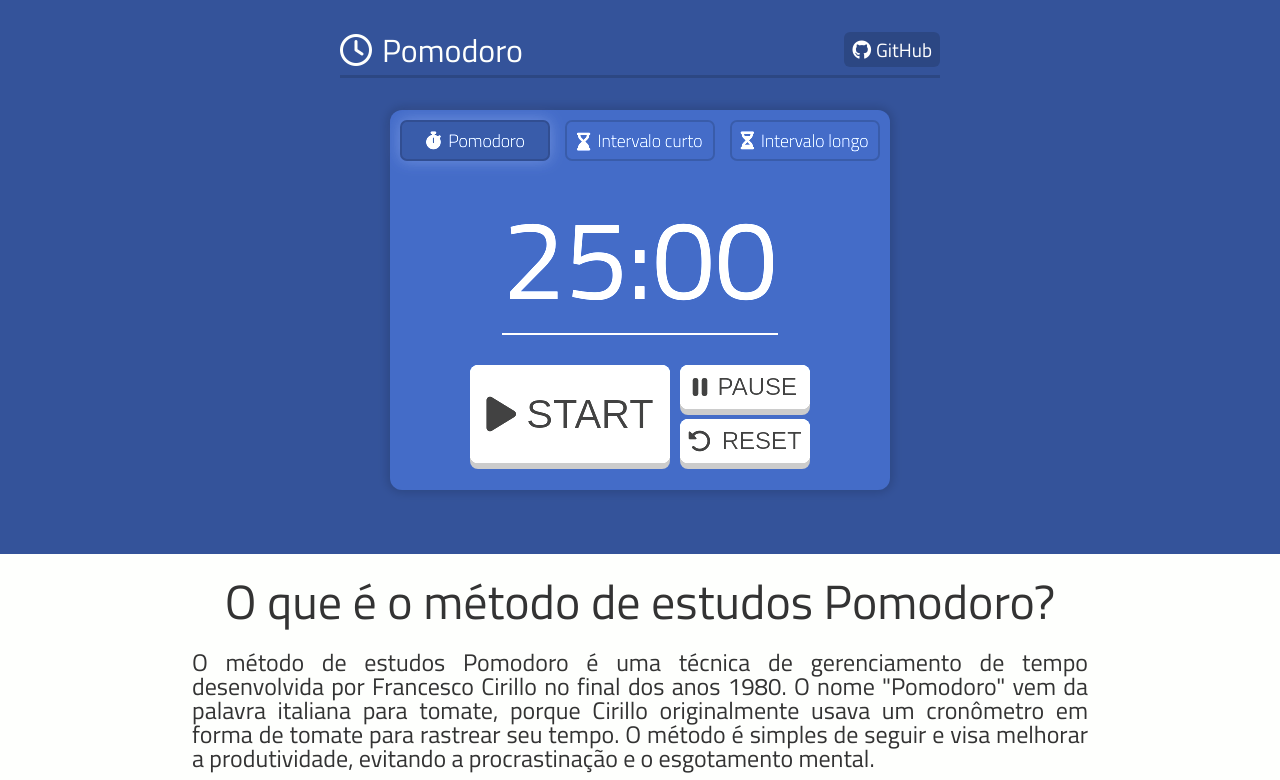
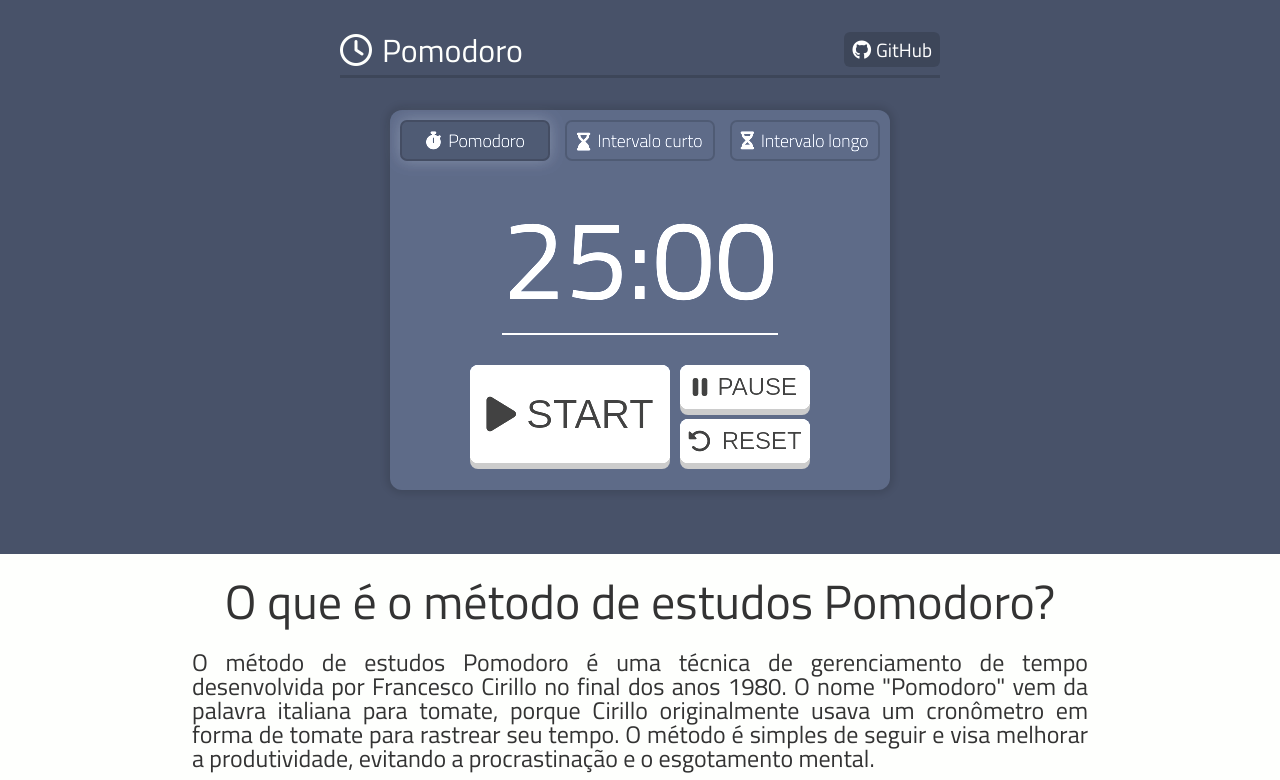
Before and after one commit to RafaelLimaC/pomodoro, a plain HTML site: page index.html in a window 1280 px wide. Shown: the top 780 px of the page. Drawn offline with nearby package versions, Linux system fonts and the light colour scheme.

Commit message:
Update style.css

```diff
--- a/styles/style.css
+++ b/styles/style.css
@@ -8,9 +8,9 @@
 }
 
 :root {
-    --color-style1: #34539A;
+    --color-style1: #485269;
     --color-style2: #7A3B69;
-    --color-style3: #2A7F62;
+    --color-style3: #386f36;
     --branco: #FEFFFD;
     --cinza: #333333;
 
```
